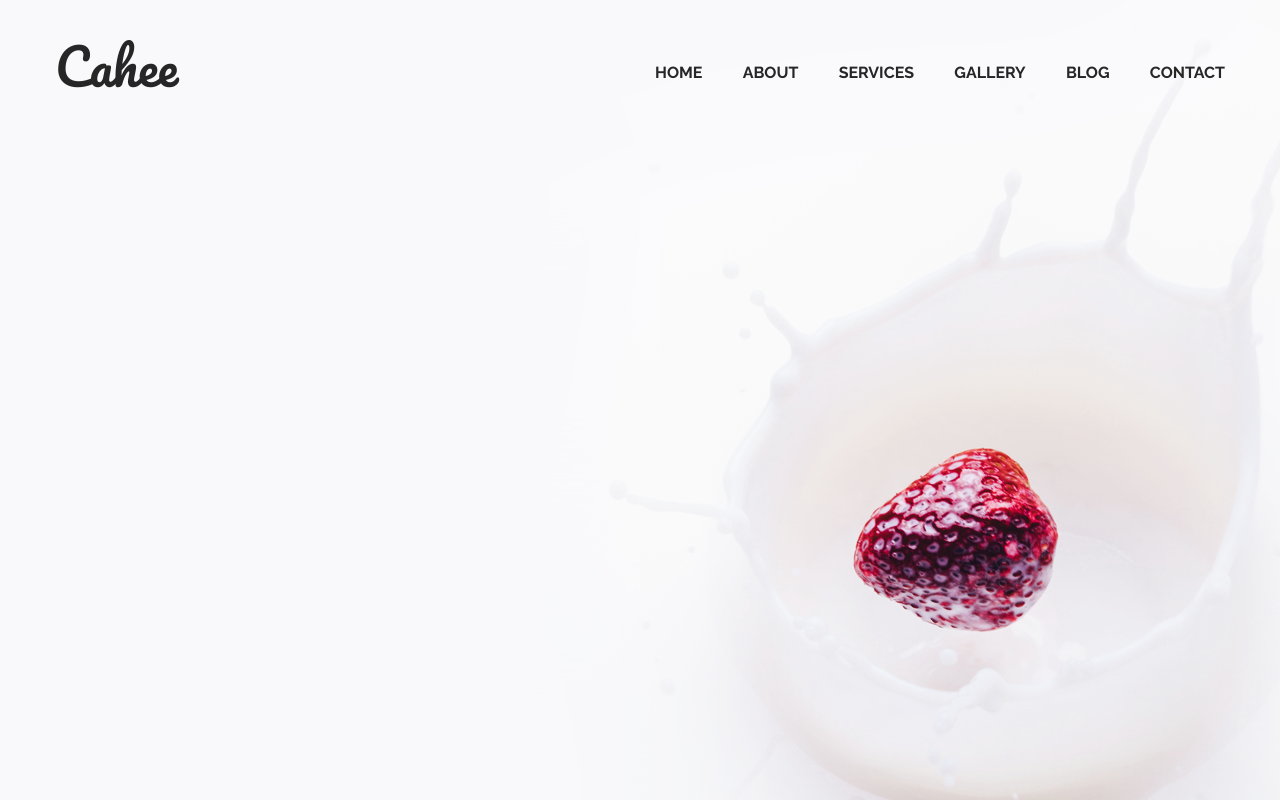
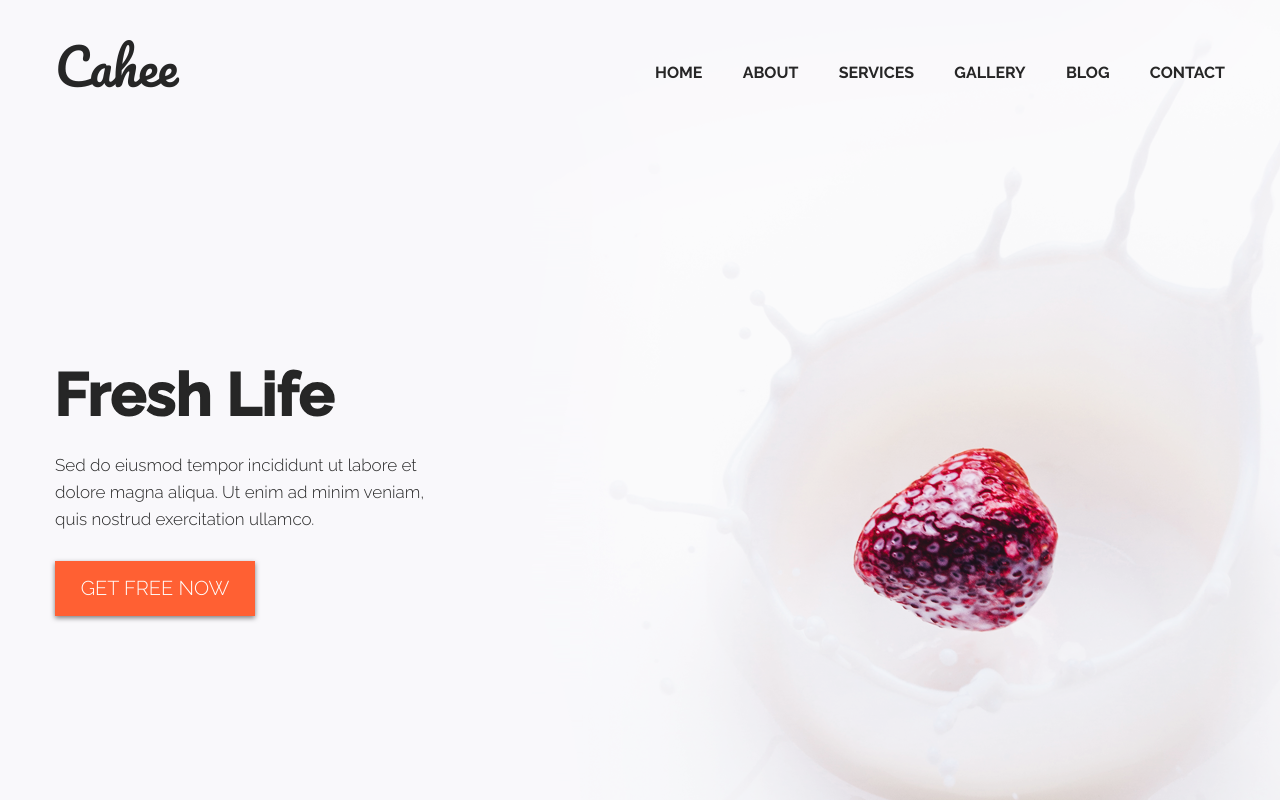
Before and after one commit to SerhiiHruntkovskii/cachee, a plain HTML site: page index.html in a window 1280 px wide. Shown: the top 800 px of the page. Drawn offline with Linux system fonts and the light colour scheme.

Commit message:
1st block done

```diff
--- a/header.css
+++ b/header.css
@@ -78,14 +78,55 @@
 
 .fresh-life__block {
     height: 670px;
+    content: "";
 }
 
+.fresh-life__block-title {
+    margin-top: 0;
+    margin-bottom: 0;
+    padding-top: 237px;
 
+    font-size: 60px;
+    line-height: 25px;
+    color: #262626;
+    font-family: "Raleway";
+    -webkit-text-stroke: 2px #262626;
+}
 
+.fresh-life__block-description {
+    margin-top: 45px;
+    margin-bottom: 0;
 
+    width: 400px;
+    height: 69px;
+    font-size: 17px;
+    line-height: 27px;
+    color: #262626;
+    font-weight: 300;
+    font-family: "Raleway";
+}
 
+.fresh-life__block-btn {
+    width: 200px;
+    height: 55px;
+    margin-top: 40px;
 
+    filter: drop-shadow(0px 2px 2.5px rgba(0,0,0,0.5));
+    background-color: #ff6033;
 
+    border: none;
+    border-radius: 0;
+
+    cursor: pointer;
+}
+
+.fresh-life__block-btn span {
+    font-size: 20px;
+    line-height: 27px;
+    color: #ffffff;
+    font-weight: 300;
+    font-family: "Raleway";
+}
 
 .fresh-life__mouse-img {
     height: 185px;
--- a/index.html
+++ b/index.html
@@ -51,8 +51,15 @@
                     </div>
                 </div>
                 <div class="fresh-life__block inside-content">
-
-
+                    <h2 class="fresh-life__block-title">Fresh Life</h2>
+                    <p class="fresh-life__block-description">
+                        Sed do eiusmod tempor incididunt ut labore et<br>
+                        dolore magna aliqua. Ut enim ad minim veniam,<br>
+                        quis nostrud exercitation ullamco.
+                    </p>
+                    <button class="fresh-life__block-btn">
+                        <span>GET FREE NOW</span>
+                    </button>
                 </div>
                 <div class="fresh-life__mouse-img inside-content">
                     <img src="/assets/scroll.svg" alt="scroll">
```
